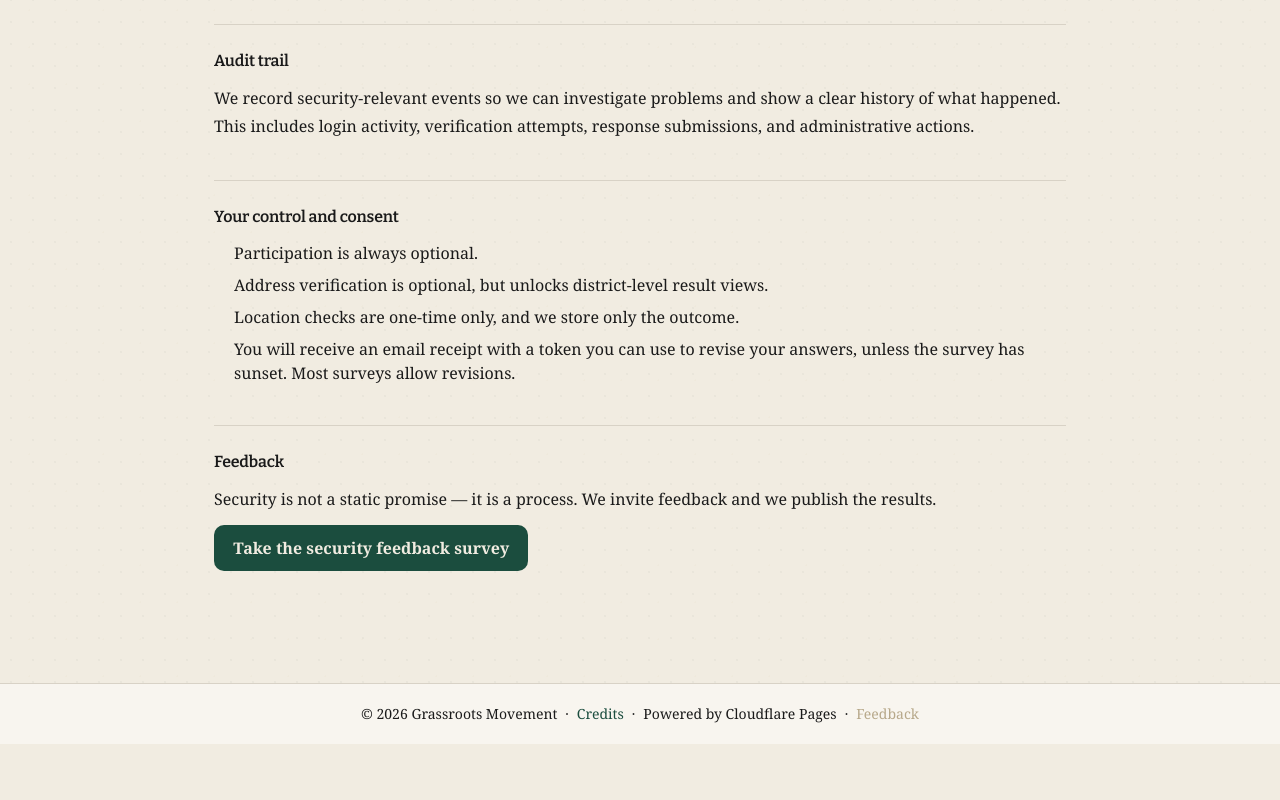
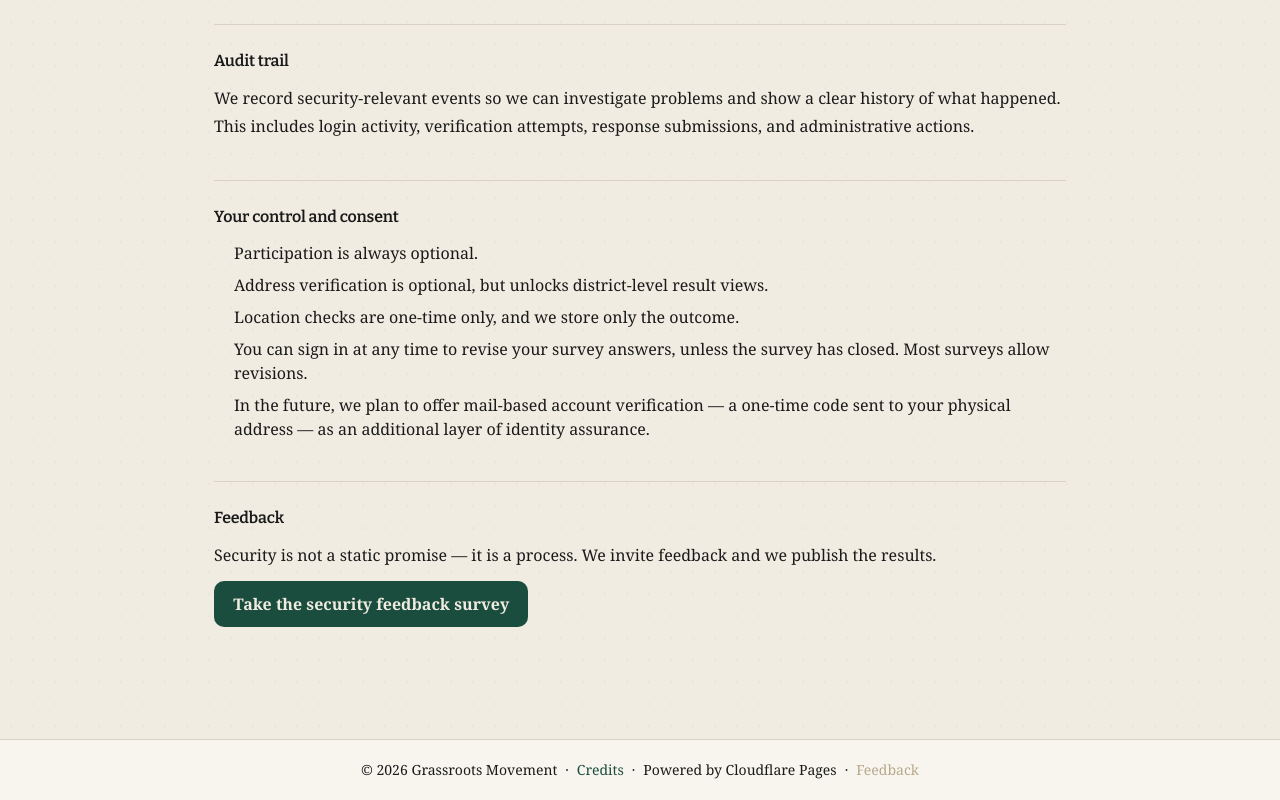
Before and after one commit to anchorskov/grassmvt_survey, an Astro site: page /security in a window 1280 px wide. Shown: the part 3201-4001 px from the top of the page. Before the commit the page ends 3945 px from the top, so only its background shows below. Built offline with nearby package versions, Linux system fonts and the light colour scheme; Astro itself is replaced by a stand-in of ours; no server answers.

Commit message:
Update security page: replace unimplemented email receipt copy with accurate revision info and planned mail verification

```diff
--- a/src/pages/security/index.astro
+++ b/src/pages/security/index.astro
@@ -192,7 +192,8 @@ import BaseLayout from '../../layouts/BaseLayout.astro';
       <li>Participation is always optional.</li>
       <li>Address verification is optional, but unlocks district-level result views.</li>
       <li>Location checks are one-time only, and we store only the outcome.</li>
-      <li>You will receive an email receipt with a token you can use to revise your answers, unless the survey has sunset. Most surveys allow revisions.</li>
+      <li>You can sign in at any time to revise your survey answers, unless the survey has closed. Most surveys allow revisions.</li>
+      <li>In the future, we plan to offer mail-based account verification — a one-time code sent to your physical address — as an additional layer of identity assurance.</li>
     </ul>
 
     <h2>Feedback</h2>
```
